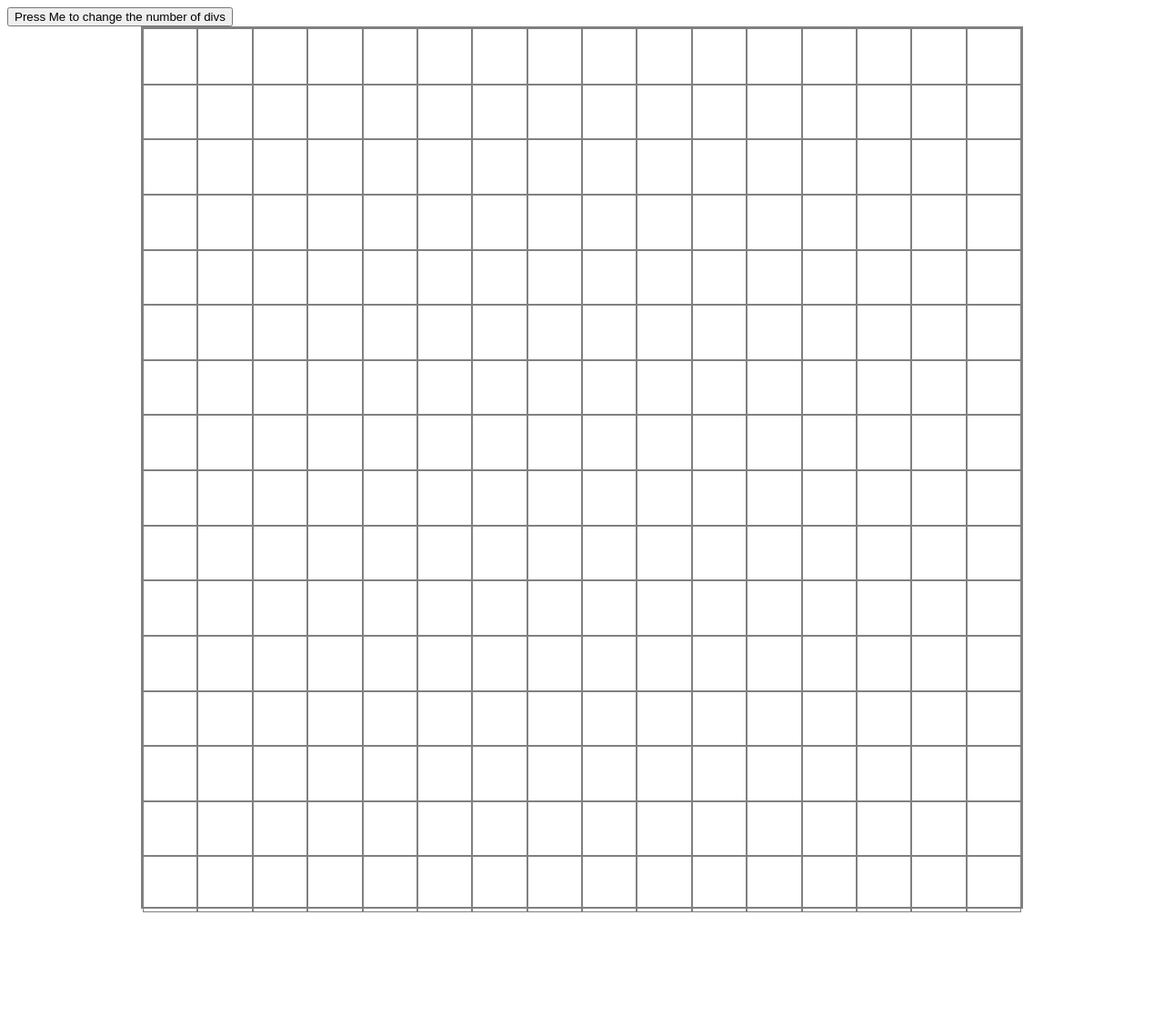
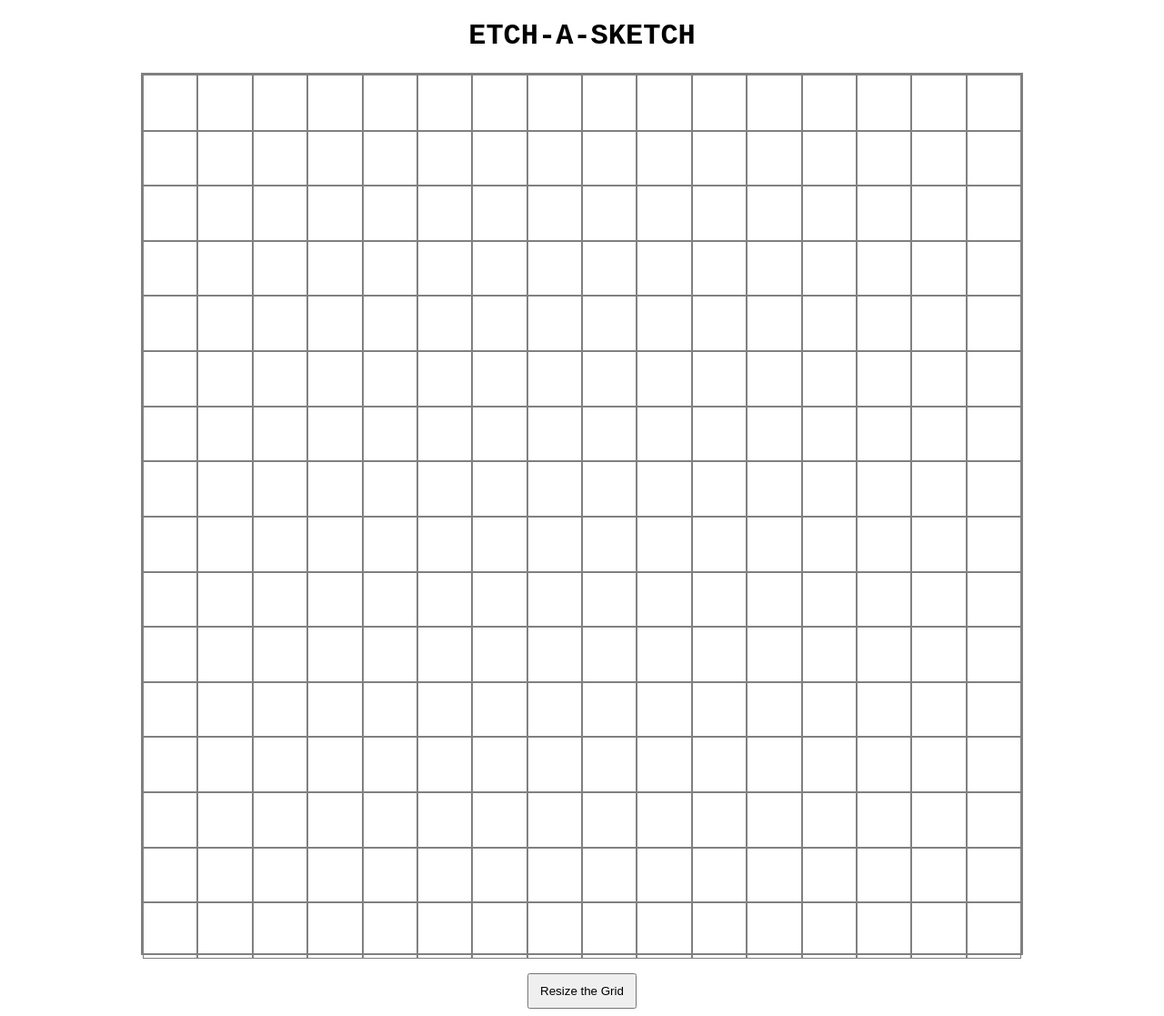
Before and after one commit to abrshodin/Etch-a-Sketch, a plain HTML site: page index.html in a window 1280 px wide. Shown: the whole page at 91% size. Before the commit the page ends 1007 px from the top, so only its background shows below. Drawn offline with Linux system fonts and the light colour scheme.

Commit message:
modified the button and added the heading

```diff
--- a/index.html
+++ b/index.html
@@ -7,10 +7,14 @@
     <link rel="stylesheet" href="style.css">
 </head>
 <body>
-    <button id="prompt-button">Press Me to change the number of divs</button>
+
+    <h1>ETCH-A-SKETCH</h1>
     <div id="container">
+    </div>
+    <div id="button-div">
+        <button id="prompt-button">Resize the Grid</button>
+    </div>
 
-    </div>
     <script src = "script.js"></script>
 </body>
 </html>
--- a/script.js
+++ b/script.js
@@ -1,4 +1,5 @@
 const btn = document.querySelector("button");
+const btn2 = document.querySelector("#reset-button");
 let divContainer = document.querySelector("#container");
 let numberOfDivs = 16;
 
@@ -56,8 +57,9 @@ function divCreator() {
 
 }
 
+
+
 do {
     gridCreator();
     btn.addEventListener('click', divCreator);
-
 } while(numberOfDivs > 100);
--- a/style.css
+++ b/style.css
@@ -6,8 +6,28 @@
     flex-direction: column;
     margin: 0 auto;
     box-sizing: border-box;
+    margin-bottom: 20px;
 }
 
 .eventColor {
     background-color: red;
 }
+
+button {
+    padding: 10px;
+    width: 120px;
+    margin: 0 auto;
+
+
+
+}
+
+#button-div {
+    display: flex;
+    justify-content: center;
+}
+
+h1 {
+    text-align: center;
+    font-family: 'Courier New', Courier, monospace;
+}
```
